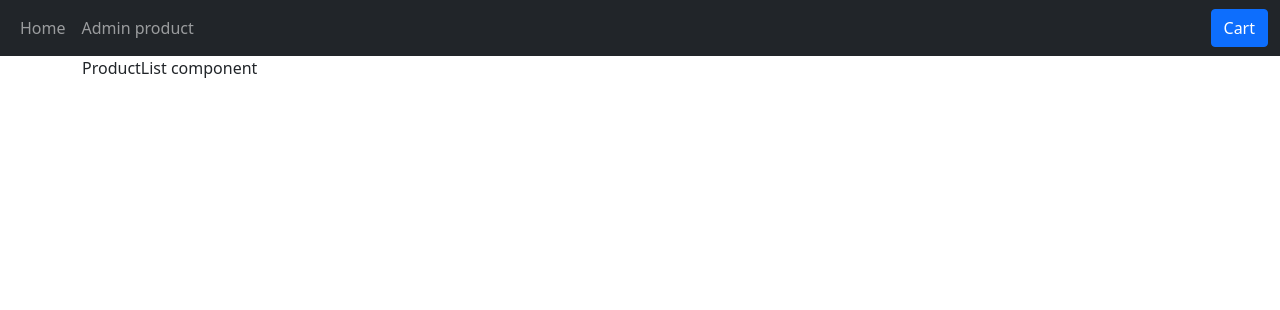
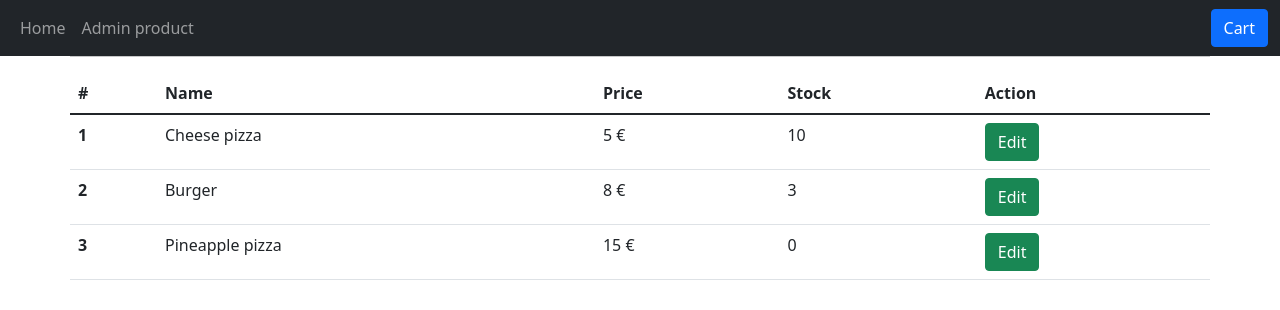
Before and after one commit to eddymandran/2itech_Eval1, a React (Create React App) app: page /admin/product in a window 1280 px wide. Shown: the top 310 px of the page. Built offline with nearby package versions, Linux system fonts and the light colour scheme; data requests are answered from the project's data file.

Commit message:
display product in admin component

```diff
--- a/src/components/Home.jsx
+++ b/src/components/Home.jsx
@@ -1,30 +1,26 @@
-import {useEffect, useState} from "react";
-import Card from './Card';
+import { useEffect, useState } from "react";
+import Card from "./Card";
 
 const Home = () => {
-    const [products, setProducts] =useState();
+  const [products, setProducts] = useState([]);
 
+  useEffect(() => {
+    fetch("http://localhost:5050/product")
+      .then((response) => response.json())
+      .then((products) => setProducts(products))
+      .catch((error) => console.error(error));
+  }, []);
 
-    useEffect(() => {
-        fetch('http://localhost:5050/product')
-            .then(response => response.json())
-            .then(products => setProducts(products))
-            .catch(error => console.error(error));
-    }, [])
-
-    console.log((products))
-
+  return products.map((product, index) => {
     return (
-        products.map((product, index) => {
-            return (
-                <Card key={index}
-                      title={product.name}
-                      price={product.price}
-                      stock={product.stock}
-                />
-            )
-        })
-    )
-}
+      <Card
+        key={index}
+        title={product.name}
+        price={product.price}
+        stock={product.stock}
+      />
+    );
+  });
+};
 
 export default Home;
--- a/src/components/admin/ProductList.jsx
+++ b/src/components/admin/ProductList.jsx
@@ -1,6 +1,45 @@
+import { useEffect, useState } from "react";
+import {Link} from "react-router-dom";
+
+
 const ProductList = () => {
-    return (
-        <div>ProductList component</div>
+    const [products, setProducts] = useState([]);
+
+    useEffect(() => {
+        fetch("http://localhost:5050/product")
+          .then((response) => response.json())
+          .then((products) => setProducts(products))
+          .catch((error) => console.error(error));
+      }, []);
+
+      return (
+        <>
+            <hr />
+            <table className="table">
+                <thead className="thead-dark">
+                <tr>
+                    <th scope="col">#</th>
+                    <th scope="col">Name</th>
+                    <th scope="col">Price</th>
+                    <th scope="col">Stock</th>
+                    <th scope="col">Action</th>
+                </tr>
+                </thead>
+                <tbody>
+                {products.map(product => {
+                    return (
+                        <tr key={product.id}>
+                            <th scope="row">{product.id}</th>
+                            <td>{product.name}</td>
+                            <td>{product.price} €</td>
+                            <td>{product.stock}</td>
+                           <td> <Link className="btn btn-success" to={`/admin/product/${product.id}/edit`}>Edit</Link></td>
+                        </tr>
+                    );
+                })}
+                </tbody>
+            </table>
+        </>
     )
 }
 
```
